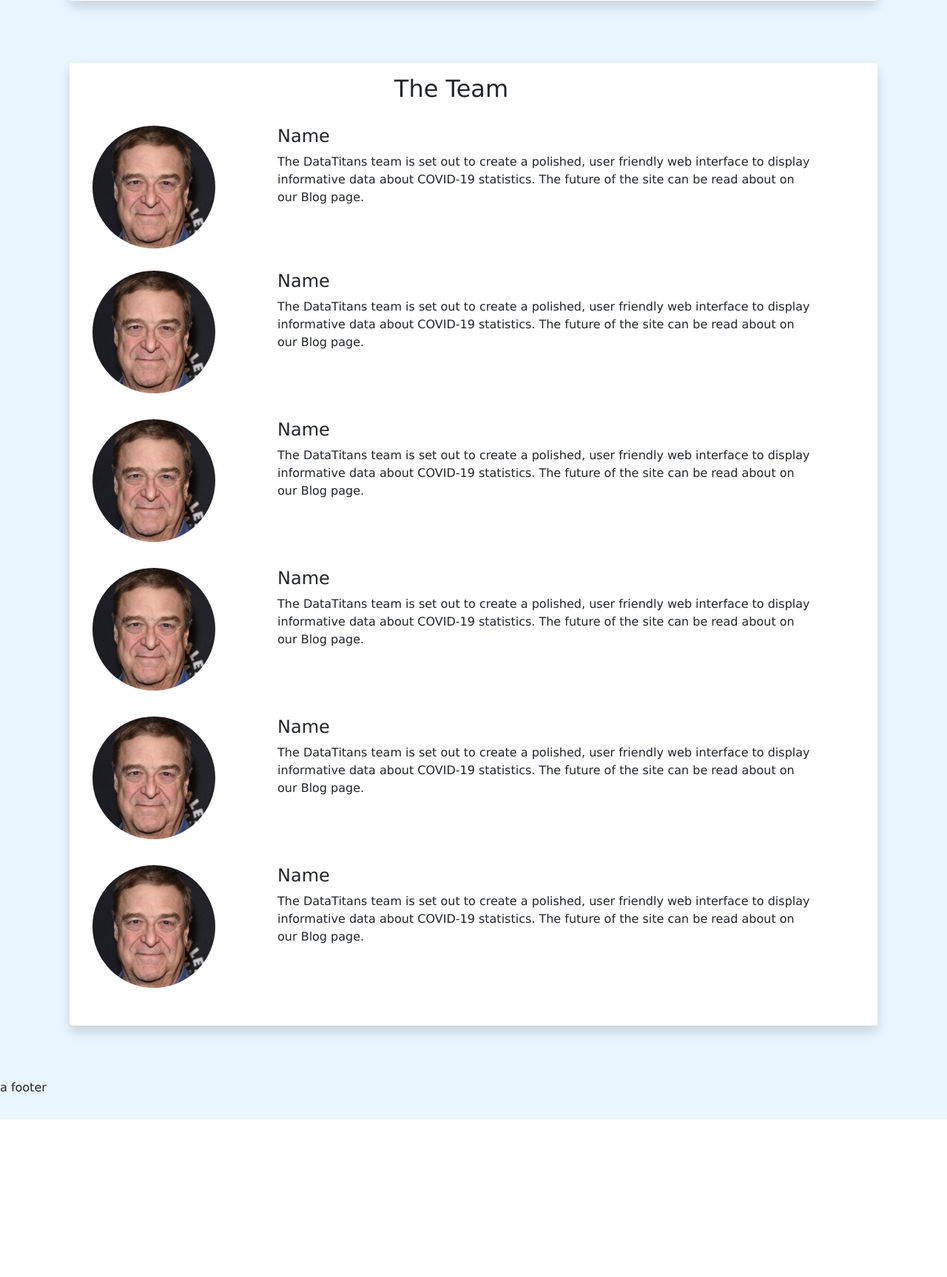
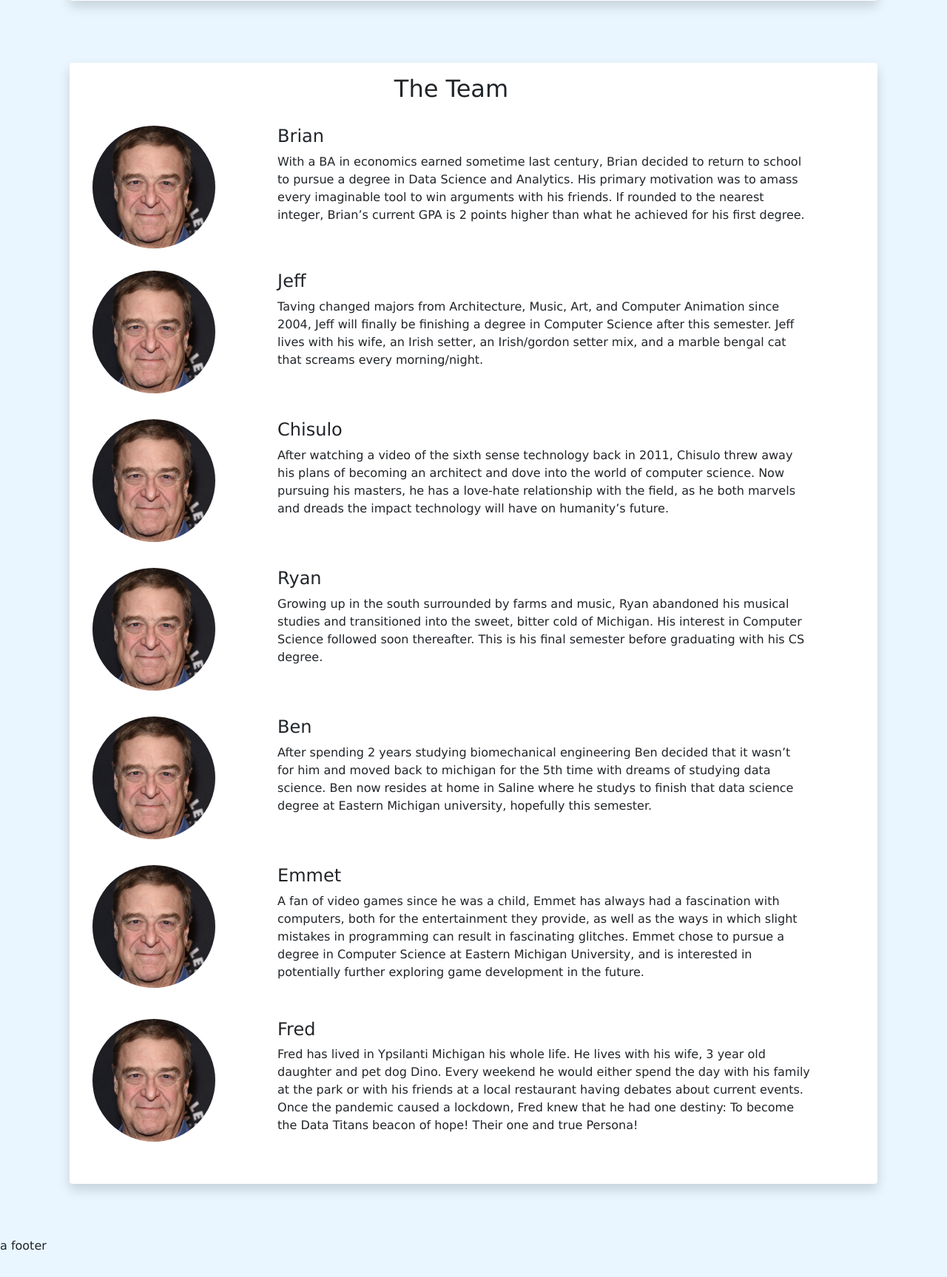
Before and after one commit to COSC481W-2020Fall/cosc481w-581-2020-fall-datatitans, a Django app: page /about/ in a window 1280 px wide. Shown: the part 234-1961 px from the top of the page at 74% size. Before the commit the page ends 1747 px from the top, so only its background shows below. Run offline with Django 3.2, Linux system fonts and the light colour scheme; some libraries are stand-ins or nearby versions.

Commit message:
add member bios to about page

```diff
--- a/datatitan_site/data/templates/about.html
+++ b/datatitan_site/data/templates/about.html
@@ -23,7 +23,6 @@
     <div class="content-div row">
         <div class="col-md-1"></div>
             <div class="blog-container col-md-10 shadow p-3 mb-5 bg-white rounded">
-                <div class="col-md-1"></div>
                 <div class="container row content">
                     <div class="container row content" style="margin-bottom:30px">
                         <h2 style="margin:auto">The Team</h2>
@@ -33,8 +32,10 @@
                             <img src="../static/img/fred_flintstone_square.jpg" class="img-fluid" style="border-radius:100%; max-width:166px">
                         </div>
                         <div class = "col-md-9">
-                            <h4>Name</h4>
-                            <p>The DataTitans team is set out to create a polished, user friendly web interface to display informative data about COVID-19 statistics. The future of the site can be read about on our Blog page.</p>
+                            <h4>Brian</h4>
+                            <p>
+                                With a BA in economics earned sometime last century, Brian decided to return to school to pursue a degree in Data Science and Analytics. His primary motivation was to amass every imaginable tool to win arguments with his friends. If rounded to the nearest integer, Brian’s current GPA is 2 points higher than what he achieved for his first degree.
+                            </p>
                         </div>
                     </div>
 
@@ -43,8 +44,10 @@
                             <img src="../static/img/fred_flintstone_square.jpg" class="img-fluid" style="border-radius:100%; max-width:166px">
                         </div>
                         <div class = "col-md-9">
-                            <h4>Name</h4>
-                            <p>The DataTitans team is set out to create a polished, user friendly web interface to display informative data about COVID-19 statistics. The future of the site can be read about on our Blog page.</p>
+                            <h4>Jeff</h4>
+                            <p>
+                                Taving changed majors from Architecture, Music, Art, and Computer Animation since 2004, Jeff will finally be finishing a degree in Computer Science after this semester. Jeff lives with his wife, an Irish setter, an Irish/gordon setter mix, and a marble bengal cat that screams every morning/night.
+                            </p>
                         </div>
                     </div>
 
@@ -53,8 +56,10 @@
                             <img src="../static/img/fred_flintstone_square.jpg" class="img-fluid" style="border-radius:100%; max-width:166px">
                         </div>
                         <div class = "col-md-9">
-                            <h4>Name</h4>
-                            <p>The DataTitans team is set out to create a polished, user friendly web interface to display informative data about COVID-19 statistics. The future of the site can be read about on our Blog page.</p>
+                            <h4>Chisulo</h4>
+                            <p>
+                                After watching a video of the sixth sense technology back in 2011, Chisulo threw away his plans of becoming an architect and dove into the world of computer science. Now pursuing his masters, he has a love-hate relationship with the field, as he both marvels and dreads the impact technology will have on humanity’s future.
+                            </p>
                         </div>
                     </div>
 
@@ -63,8 +68,10 @@
                             <img src="../static/img/fred_flintstone_square.jpg" class="img-fluid" style="border-radius:100%; max-width:166px">
                         </div>
                         <div class = "col-md-9">
-                            <h4>Name</h4>
-                            <p>The DataTitans team is set out to create a polished, user friendly web interface to display informative data about COVID-19 statistics. The future of the site can be read about on our Blog page.</p>
+                            <h4>Ryan</h4>
+                            <p>
+                                Growing up in the south surrounded by farms and music, Ryan abandoned his musical studies and transitioned into the sweet, bitter cold of Michigan. His interest in Computer Science followed soon thereafter. This is his final semester before graduating with his CS degree.
+                            </p>
                         </div>
                     </div>
 
@@ -73,8 +80,10 @@
                             <img src="../static/img/fred_flintstone_square.jpg" class="img-fluid" style="border-radius:100%; max-width:166px">
                         </div>
                         <div class = "col-md-9">
-                            <h4>Name</h4>
-                            <p>The DataTitans team is set out to create a polished, user friendly web interface to display informative data about COVID-19 statistics. The future of the site can be read about on our Blog page.</p>
+                            <h4>Ben</h4>
+                            <p>
+                                After spending 2 years studying biomechanical engineering Ben decided that it wasn’t for him and moved back to michigan for the 5th time with dreams of studying data science. Ben now resides at home in Saline where he studys to finish that data science degree at Eastern Michigan university, hopefully this semester.
+                            </p>
                         </div>
                     </div>
 
@@ -83,8 +92,22 @@
                             <img src="../static/img/fred_flintstone_square.jpg" class="img-fluid" style="border-radius:100%; max-width:166px">
                         </div>
                         <div class = "col-md-9">
-                            <h4>Name</h4>
-                            <p>The DataTitans team is set out to create a polished, user friendly web interface to display informative data about COVID-19 statistics. The future of the site can be read about on our Blog page.</p>
+                            <h4>Emmet</h4>
+                            <p>
+                                A fan of video games since he was a child, Emmet has always had a fascination with computers, both for the entertainment they provide, as well as the ways in which slight mistakes in programming can result in fascinating glitches. Emmet chose to pursue a degree in Computer Science at Eastern Michigan University, and is interested in potentially further exploring game development in the future.
+                            </p>
+                        </div>
+                    </div>
+
+                    <div class="container row content" style="margin-bottom:35px">
+                        <div class="col-md-3">
+                            <img src="../static/img/fred_flintstone_square.jpg" class="img-fluid" style="border-radius:100%; max-width:166px">
+                        </div>
+                        <div class = "col-md-9">
+                            <h4>Fred</h4>
+                            <p>
+                                Fred has lived in Ypsilanti Michigan his whole life. He lives with his wife, 3 year old daughter and pet dog Dino. Every weekend he would either spend the day with his family at the park or with his friends at a local restaurant having debates about current events. Once the pandemic caused a lockdown, Fred knew that he had one destiny: To become the Data Titans beacon of hope! Their one and true Persona!
+                            </p>
                         </div>
                     </div>
 
```
